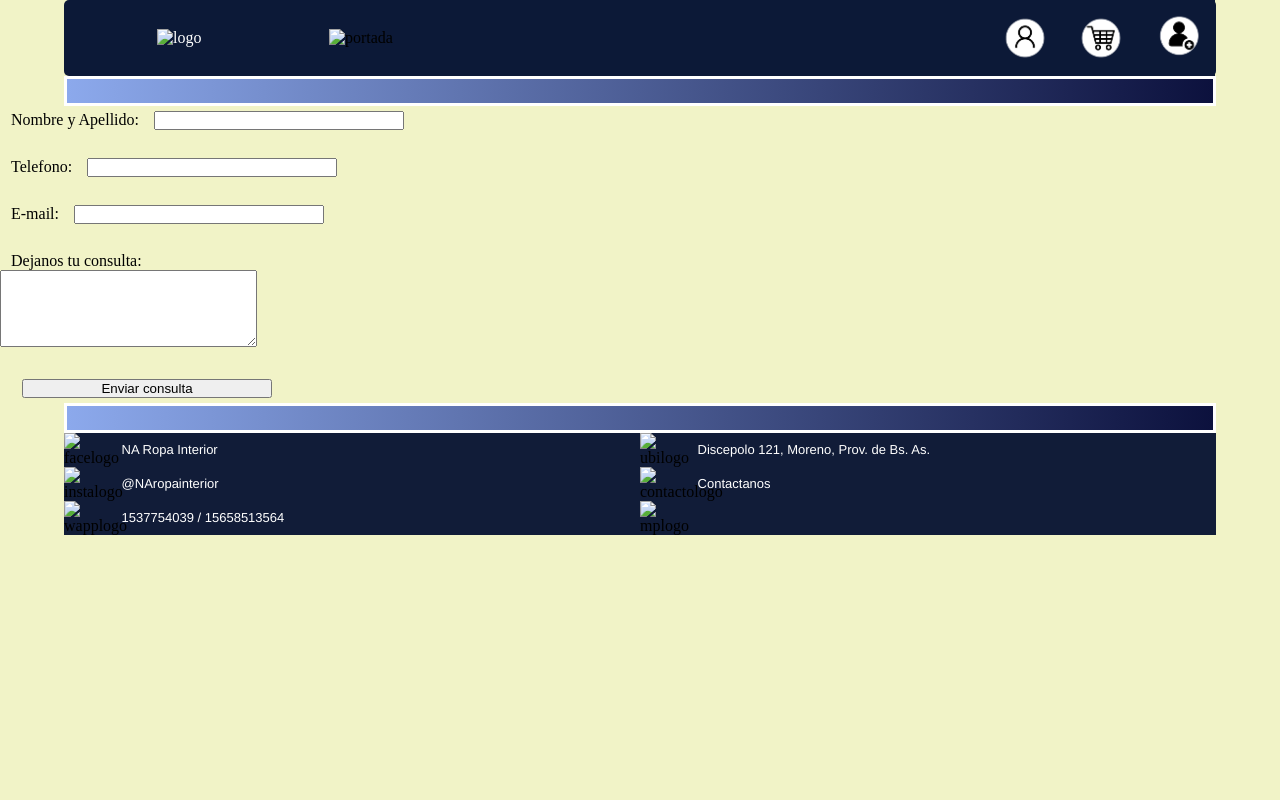
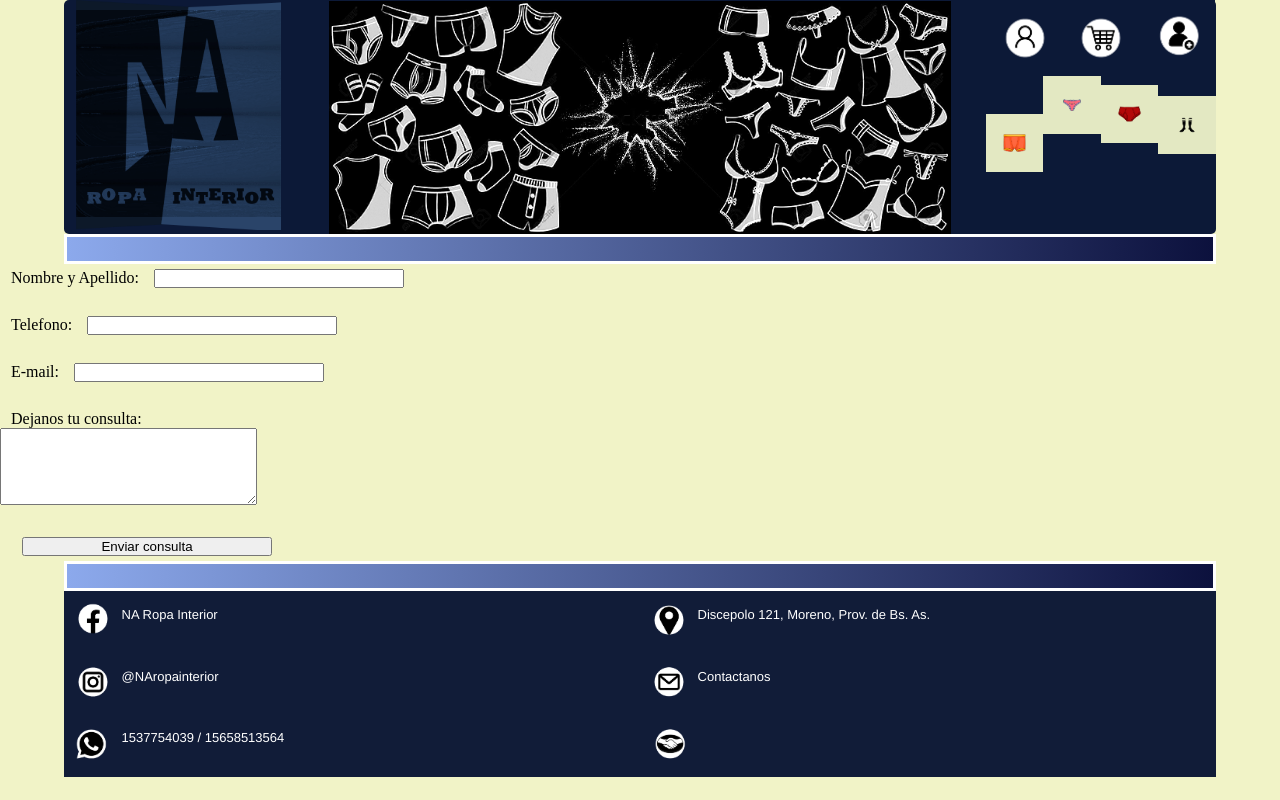
Before and after one commit to Alkaduck/2daPreEntrega-Alcaraz, a plain HTML site: page secciones/contacto.html in a window 1280 px wide. Drawn offline with nearby package versions, Linux system fonts and the light colour scheme; files that its build step writes are made by us from their sources.

Commit message:
Noveno commit

```diff
--- a/secciones/contacto.html
+++ b/secciones/contacto.html
@@ -5,7 +5,7 @@
     <meta http-equiv="X-UA-Compatible" content="IE=edge">
     <meta name="viewport" content="width=device-width, initial-scale=1.0">
     <title>Document</title>
-    <link rel="stylesheet" href="secciones/Css/main.css">
+    <link rel="stylesheet" href="Css/main.css">
     <link  href="https://cdn.jsdelivr.net/npm/bootstrap@5.3.0-alpha1/dist/css/bootstrap.min.css">
 </head>
 <body>
@@ -14,12 +14,12 @@
 
         <div class="caja_logo">
             <a href="../index.html">
-                <img src="secciones/images/nuevologo2.png" alt="logo" class="logona">
+                <img src="images/nuevologo2.png" alt="logo" class="logona">
             </a>
         </div>
 
         <div class="caja_portada">
-                <img src="secciones/images/portada NA.jpg" alt="portada" class="imgportada">
+                <img src="images/portada NA.jpg" alt="portada" class="imgportada">
         </div>
 
         <div class="caja_derecha">
@@ -29,14 +29,15 @@
                 <a href="nuevousuario.html" class="link_logo_chico"><img src="images/nuevousuariobyn.png" alt="logo_nuevousuario" class="logo_chico" ></a>
             </div>
             <div class="caja_animacion">
-                 <div><img src="secciones/images/BOXERANI.png" alt="" class="logos_animacion1" >   </div>
-                 <div><img src="secciones/images/BOMBISANI.png" alt="" class="logos_animacion2" >  </div>
-                 <div><img src="secciones/images/SLIPANI.png" alt="" class="logos_animacion3" >    </div>
-                 <div><img src="secciones/images/MEDIASANI.png" alt="" class="logos_animacion4" >  </div>
+                 <div><img src="images/BOXERANI.png" alt="" class="logos_animacion1" >   </div>
+                 <div><img src="images/BOMBISANI.png" alt="" class="logos_animacion2" >  </div>
+                 <div><img src="images/SLIPANI.png" alt="" class="logos_animacion3" >    </div>
+                 <div><img src="images/MEDIASANI.png" alt="" class="logos_animacion4" >  </div>
             </div>
 
         </div>
     </header>
+
 
     <div class="separacion"> </div>
     <main>
@@ -83,38 +84,38 @@
    <footer class="contenedor_logosredes">
 
     <div class="flogoface">
-                   <img src="secciones/images/logo face byn.png" alt="facelogo" class="logoredes" height="100%" width="100%">
+        <img src="images/logo face byn.png" alt="facelogo" class="logoredes" height="100%" width="100%">
     </div>
-               <div class="textoface"> <p class="foottext">NA Ropa Interior</p></div>
+    <div class="ftexto"> <p class="foottext">NA Ropa Interior</p></div>
 
 
     <div class="flogoubi">
-                   <img src="secciones/images/logo ubicacion byn.png" alt="ubilogo" class="logoredes" height="100%" width="100%">
+        <img src="images/logo ubicacion byn.png" alt="ubilogo" class="logoredes" height="100%" width="100%">
     </div>
-               <div class="textoubi"><p class="foottext">Discepolo 121, Moreno, Prov. de Bs. As.</p></div>
+    <div class="ftexto"><p class="foottext">Discepolo 121, Moreno, Prov. de Bs. As.</p></div>
 
 
     <div class="flogoinsta">
-                   <img src="secciones/images/logoinsta byn.png" alt="instalogo" class="logoredes" height="100%" width="100%">
+        <img src="images/logoinsta byn.png" alt="instalogo" class="logoredes" height="100%" width="100%">
     </div>
-               <div class="textoinsta"><p class="foottext">@NAropainterior</p></div>
+    <div class="ftexto"><p class="foottext">@NAropainterior</p></div>
 
 
     <div class="flogocont">
-                   <a href="contacto.html"></a>
-                   <img src="secciones/images/contactologobyn.png" alt="contactologo" class="logoredes" height="100%" width="100%">
+        <a href="contacto.html">
+        <img src="images/contactologobyn.png" alt="contactologo" class="logoredes" height="100%" width="100%"> </a>
     </div>
-               <div class="textocont"><p class="foottext">Contactanos</p> </div>
+    <div class="ftexto"><p class="foottext">Contactanos</p> </div>
 
 
     <div class="flogowap">
-                   <img src="secciones/images/logo wapp blanco y negro.png" alt="wapplogo" class="logoredes" height="100%" width="100%">
+        <img src="images/logo wapp blanco y negro.png" alt="wapplogo" class="logoredes" height="100%" width="100%">
     </div>
-               <div class="textowap"> <p class="foottext">1537754039 / 15658513564 </p> </div>
+    <div class="ftexto"> <p class="foottext">1537754039 / 15658513564 </p> </div>
 
 
     <div class="flogomp">
-                    <img src="secciones/images/mplogo byn.png" alt="mplogo" class="imglogomp" height="82%" width="82%">
+         <img src="images/mplogo bynbis.png" alt="mplogo" class="imglogomp" height="100%" width="100%">
     </div>
 
 </footer>
```
Also changed, not shown: index.html (+8 -8 lines), secciones/carrito.html (+8 -8 lines), secciones/iniciosesion.html (+8 -8 lines), secciones/nuevousuario.html (+10 -9 lines). Lines whose indentation alone changed are shown as unchanged.
